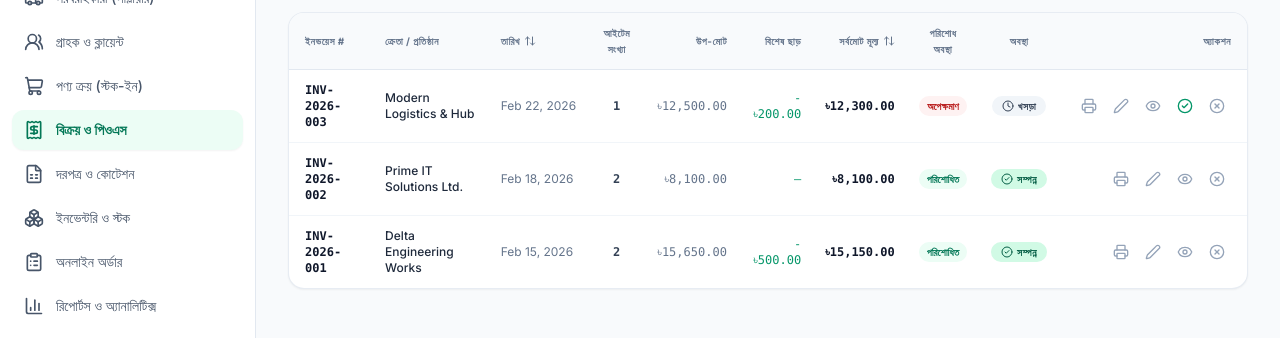
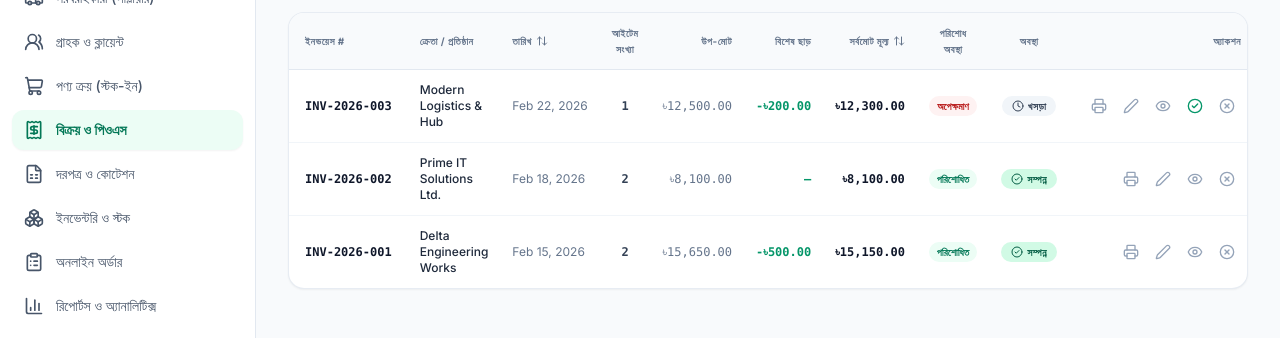
Before and after one commit to mmdrismail/inventory-se, a React (Vite) app: page /sales in a window 1280 px wide. Shown: the part 261-599 px from the top of the page. Built offline with nearby package versions, Linux system fonts and the light colour scheme; no server answers; sample sign-in values are in the browser's storage.

Commit message:
fix(ui): keep negative discount and currency amounts on a single line without minus wrapping

```diff
--- a/src/components/receipt/PrintableReceiptModal.jsx
+++ b/src/components/receipt/PrintableReceiptModal.jsx
@@ -1246,7 +1246,7 @@ export const PrintableReceiptModal = ({ isOpen, onClose, sale, initialDocType })
                       {discountVal > 0 && (
                         <tr className="border-b border-slate-300 bg-slate-50 text-emerald-700">
                           <td className="py-1 px-2 font-bold text-right border-r border-slate-300">{profile.t.discount}</td>
-                          <td className="py-1 px-2 font-mono font-bold text-right bg-emerald-50/50">-{formatCurrency(discountVal, profile.currencySymbol)}</td>
+                          <td className="py-1 px-2 font-mono font-bold text-right bg-emerald-50/50 whitespace-nowrap">-{formatCurrency(discountVal, profile.currencySymbol)}</td>
                         </tr>
                       )}
                       <tr className="border-b border-slate-300 bg-slate-50">
@@ -1536,7 +1536,7 @@ export const PrintableReceiptModal = ({ isOpen, onClose, sale, initialDocType })
                     {discountVal > 0 && (
                       <div className="flex justify-between text-emerald-700">
                         <span>{profile.t.discount}</span>
-                        <span className="font-mono">-{formatCurrency(discountVal, profile.currencySymbol)}</span>
+                        <span className="font-mono whitespace-nowrap">-{formatCurrency(discountVal, profile.currencySymbol)}</span>
                       </div>
                     )}
                     <div className="flex justify-between text-sm font-extrabold text-slate-900 border-t border-slate-300 pt-1">
@@ -1682,7 +1682,7 @@ export const PrintableReceiptModal = ({ isOpen, onClose, sale, initialDocType })
                     {discountVal > 0 && (
                       <div className="flex justify-between text-emerald-700">
                         <span>{profile.t.discount}</span>
-                        <span className="font-mono">-{formatCurrency(discountVal, profile.currencySymbol)}</span>
+                        <span className="font-mono whitespace-nowrap">-{formatCurrency(discountVal, profile.currencySymbol)}</span>
                       </div>
                     )}
                     {taxVal > 0 && (
@@ -1774,7 +1774,7 @@ export const PrintableReceiptModal = ({ isOpen, onClose, sale, initialDocType })
                 {discountVal > 0 && (
                   <div className="flex justify-between text-emerald-700">
                     <span>{profile.t.discount}</span>
-                    <span>-{formatCurrency(discountVal, profile.currencySymbol)}</span>
+                    <span className="font-mono whitespace-nowrap">-{formatCurrency(discountVal, profile.currencySymbol)}</span>
                   </div>
                 )}
                 <div className="flex justify-between font-extrabold text-sm border-t border-slate-900 pt-1 mt-1">
--- a/src/pages/customers/CustomerDetailPage.jsx
+++ b/src/pages/customers/CustomerDetailPage.jsx
@@ -386,7 +386,7 @@ export const CustomerDetailPage = () => {
                           <td className="py-2.5 px-3 text-right font-mono font-bold text-slate-800 dark:text-slate-200">
                             {formatCurrency(totalAmt, settings.currency)}
                             {Number(s.discount) > 0 && (
-                              <span className="block text-[10px] font-semibold text-emerald-600 dark:text-emerald-400">
+                              <span className="block text-[10px] font-semibold text-emerald-600 dark:text-emerald-400 whitespace-nowrap">
                                 ছাড়: -{formatCurrency(s.discount, settings.currency)}
                               </span>
                             )}
--- a/src/pages/quotations/QuotationDetailPage.jsx
+++ b/src/pages/quotations/QuotationDetailPage.jsx
@@ -559,8 +559,8 @@ export const QuotationDetailPage = () => {
                   <span>
                     {l({ bn: 'বিশেষ ছাড়:', en: 'Discount:', obro: 'বিশেষ ছাড় (Discount):' })}
                   </span>
-                  <span className="font-mono font-bold">
-                    - {formatCurrency(quotation.discount, settings.currency)}
+                  <span className="font-mono font-bold whitespace-nowrap">
+                    -{formatCurrency(quotation.discount, settings.currency)}
                   </span>
                 </div>
               )}
--- a/src/pages/sales/SaleDetailPage.jsx
+++ b/src/pages/sales/SaleDetailPage.jsx
@@ -354,7 +354,7 @@ export const SaleDetailPage = () => {
             {discountVal > 0 && (
               <div className="flex justify-between w-72 text-emerald-600 font-semibold">
                 <span>{l({ bn: 'বিশেষ ছাড় / ডিসকাউন্ট:', en: 'Discount Applied:', obro: 'Discount Applied:' })}</span>
-                <span className="font-mono">-{formatCurrency(discountVal, settings.currency)}</span>
+                <span className="font-mono whitespace-nowrap">-{formatCurrency(discountVal, settings.currency)}</span>
               </div>
             )}
             {taxVal > 0 && (
--- a/src/pages/sales/SalesListPage.jsx
+++ b/src/pages/sales/SalesListPage.jsx
@@ -267,7 +267,7 @@ export const SalesListPage = () => {
                       data-scroll-anchor={s.id}
                       className="hover:bg-slate-50/60 dark:hover:bg-slate-800/40 transition-colors"
                     >
-                      <td className="py-3 px-4 font-mono font-bold text-slate-900 dark:text-slate-100">
+                      <td className="py-3 px-4 font-mono font-bold text-slate-900 dark:text-slate-100 whitespace-nowrap">
                         <Link to={`/sales/${s.id}`} className="hover:text-emerald-600 transition-colors">
                           {invNo}
                         </Link>
@@ -290,19 +290,19 @@ export const SalesListPage = () => {
                         {(s.items || []).length}
                       </td>
 
-                      <td className="py-3 px-3 text-right font-mono text-slate-500">
+                      <td className="py-3 px-3 text-right font-mono text-slate-500 whitespace-nowrap">
                         {formatCurrency(subtotal, settings.currency)}
                       </td>
 
-                      <td className="py-3 px-3 text-right font-mono text-emerald-600">
+                      <td className="py-3 px-3 text-right font-mono text-emerald-600 font-semibold whitespace-nowrap">
                         {discountNum > 0 ? `-${formatCurrency(discountNum, settings.currency)}` : '—'}
                       </td>
 
-                      <td className="py-3 px-3 text-right font-mono font-bold text-slate-900 dark:text-white">
+                      <td className="py-3 px-3 text-right font-mono font-bold text-slate-900 dark:text-white whitespace-nowrap">
                         {formatCurrency(grandTotal, settings.currency)}
                       </td>
 
-                      <td className="py-3 px-3 text-center">
+                      <td className="py-3 px-3 text-center whitespace-nowrap">
                         <span
                           className={`inline-block px-2 py-0.5 rounded-full text-[10px] font-bold uppercase ${
                             s.paymentStatus === 'paid'
@@ -315,7 +315,7 @@ export const SalesListPage = () => {
                           {s.paymentStatus}
                         </span>
                         {Number(s.dueAmount) > 0 && (
-                          <span className="block text-[10px] font-mono text-red-600 dark:text-red-400 mt-0.5">
+                          <span className="block text-[10px] font-mono text-red-600 dark:text-red-400 mt-0.5 whitespace-nowrap">
                             Due: {formatCurrency(s.dueAmount, settings.currency)}
                           </span>
                         )}
--- a/src/utils/printTemplateGenerator.js
+++ b/src/utils/printTemplateGenerator.js
@@ -744,6 +744,7 @@ const getAuthenticStyles = (isThermal = false) => `
     font-family: 'JetBrains Mono', monospace;
     width: 25%;
     background: #eff6ff;
+    white-space: nowrap;
   }
 
   .watermark-layer {
@@ -1432,7 +1433,7 @@ export const generateThermalReceiptHtml = (sale, settings = {}, options = {}) =>
           ? `
         <div style="display: flex; justify-content: space-between; color: #047857;">
           <span>${p.t.discount}</span>
-          <span>-${formatCurrency(discount, p.currencySymbol)}</span>
+          <span style="white-space: nowrap;">-${formatCurrency(discount, p.currencySymbol)}</span>
         </div>`
           : ''
       }
```
